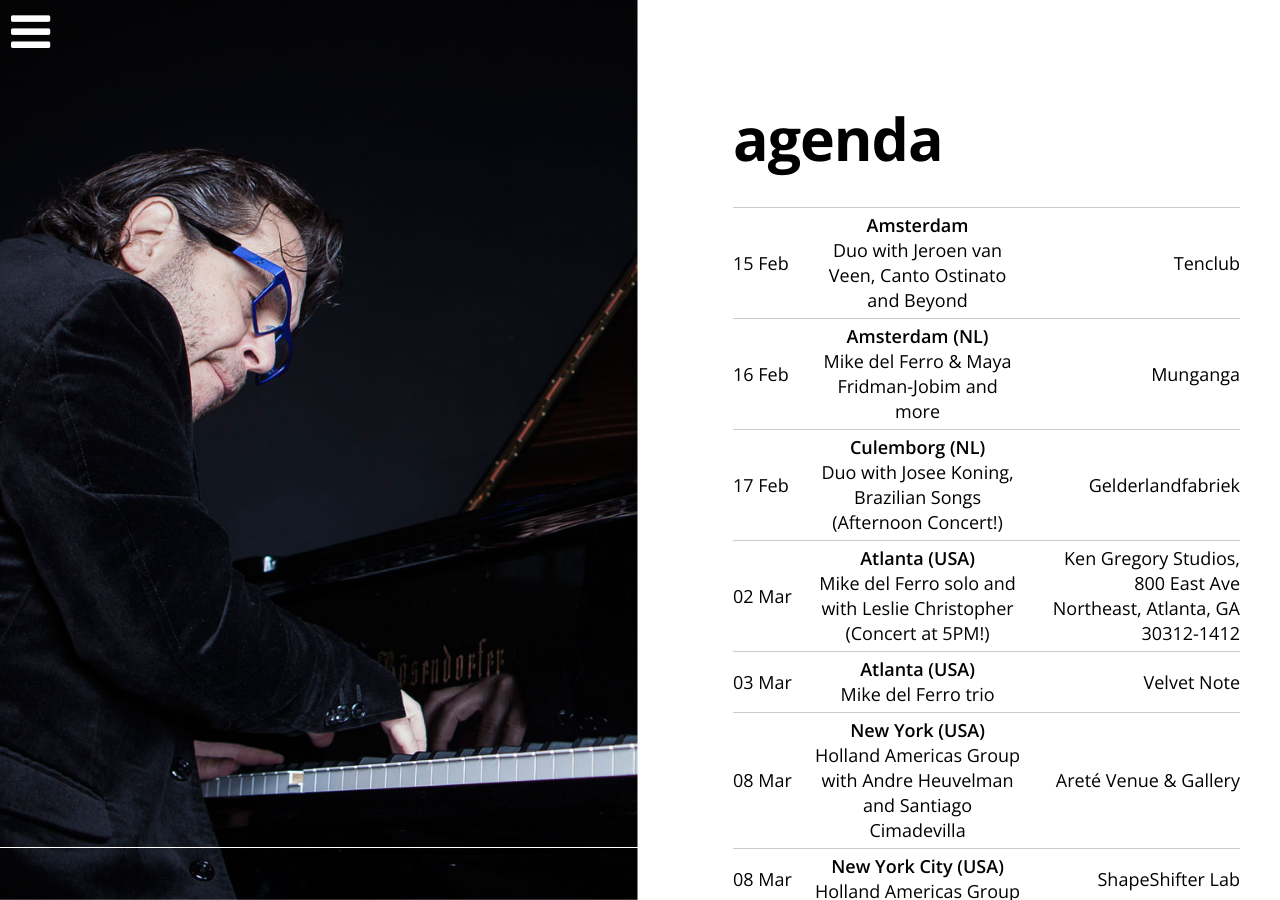
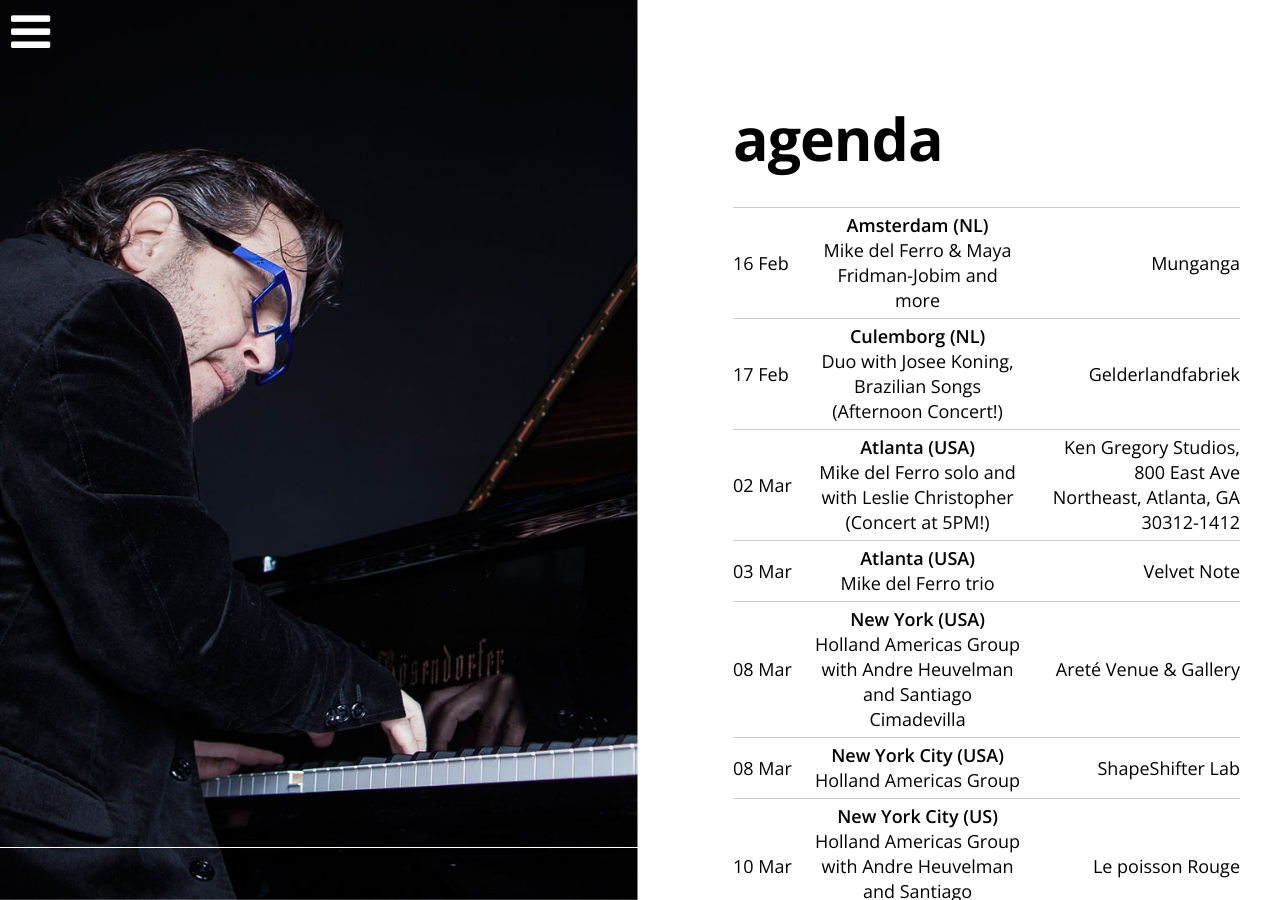
Before and after one commit to mikedelferro/website, a Jekyll site: the page built from agenda.html, in a window 1280 px wide and 900 px high. Built offline with Jekyll 4.4.1, drawn with Linux system fonts in a browser that asks for light colours; nearby versions of some CDN libraries; some of the changed text lies outside the part shown.

Commit message:
Updated '_config.yml' via CloudCannon

```diff
--- a/_config.yml
+++ b/_config.yml
@@ -5,16 +5,16 @@
     venue: New York City (US)
     url: >-
       https://lpr.com/lpr_events/holland-americas-group-march-10-2019/?fbclid=IwAR2aZ_JvuaiGPU5yBcsPoO8Wj4gpru3onaUU1wL3h4It25RKbOBWQtAtCDE
+  - title: Mike del Ferro solo and with Leslie Christopher (Concert at 5PM!)
+    date: 2019-03-02 17:00:00
+    location: 'Ken Gregory Studios, 800 East Ave Northeast, Atlanta, GA 30312-1412'
+    venue: Atlanta (USA)
+    url: 'https://app.eventsframe.com/e/m39GQuHiE/mike-del-ferro-live/'
   - title: 'Tour Japan, May 2019, more details soon'
     date: 2019-05-12 20:00:00
     location:
     venue: Japan
     url:
-  - title: Mike del Ferro solo and with Leslie Christopher (Concert at 5PM!)
-    date: 2019-03-02 17:00:00
-    location: 'Ken Gregory Studios, 800 East Ave Northeast, Atlanta, GA 30312-1412'
-    venue: Atlanta (USA)
-    url: 'https://app.eventsframe.com/e/m39GQuHiE/mike-del-ferro-live/'
   - title: Mike del Ferro & Maya Fridman-Jobim and more
     date: 2019-02-16 20:30:00
     location: Munganga
@@ -45,21 +45,21 @@
     location: Le poisson Rouge
     venue: New York City (US)
     url: 'https://www.lpr.com'
+  - title: Holland Americas Group with Andre Heuvelman and Santiago Cimadevilla
+    date: 2019-03-08 18:00:00
+    location: Areté Venue & Gallery
+    venue: New York (USA)
+    url: 'https://www.aretevenue.com'
   - title: 'Mike del Ferro 4tet with Ricardo Pinheiro, Massimo Cavalli and Joel Silva'
     date: 2019-03-22 20:00:00
     location: Hot Clube
     venue: Lissabon (Portugal)
     url: 'https://www.hcp.pt'
-  - title: Holland Americas Group with Andre Heuvelman and Santiago Cimadevilla
-    date: 2019-03-08 18:00:00
-    location: Areté Venue & Gallery
-    venue: New York (USA)
-    url: 'https://www.aretevenue.com'
-  - title: 'Duo with Jeroen van Veen, Canto Ostinato and Beyond'
-    date: 2019-02-15 20:00:00
-    location: Tenclub
-    venue: Amsterdam
-    url: 'https://www.facebook.com/onbehalfoftenclub/'
+  - title: With Maya Fridman and Sebastian Netta (afternoon)
+    date: 2019-04-14 15:00:00
+    location: TBA
+    venue: Münster (Germany)
+    url:
   - title: 'Duo with Josee Koning, Brazilian Songs (Afternoon Concert!)'
     date: 2019-02-17 20:00:00
     location: Gelderlandfabriek
```
